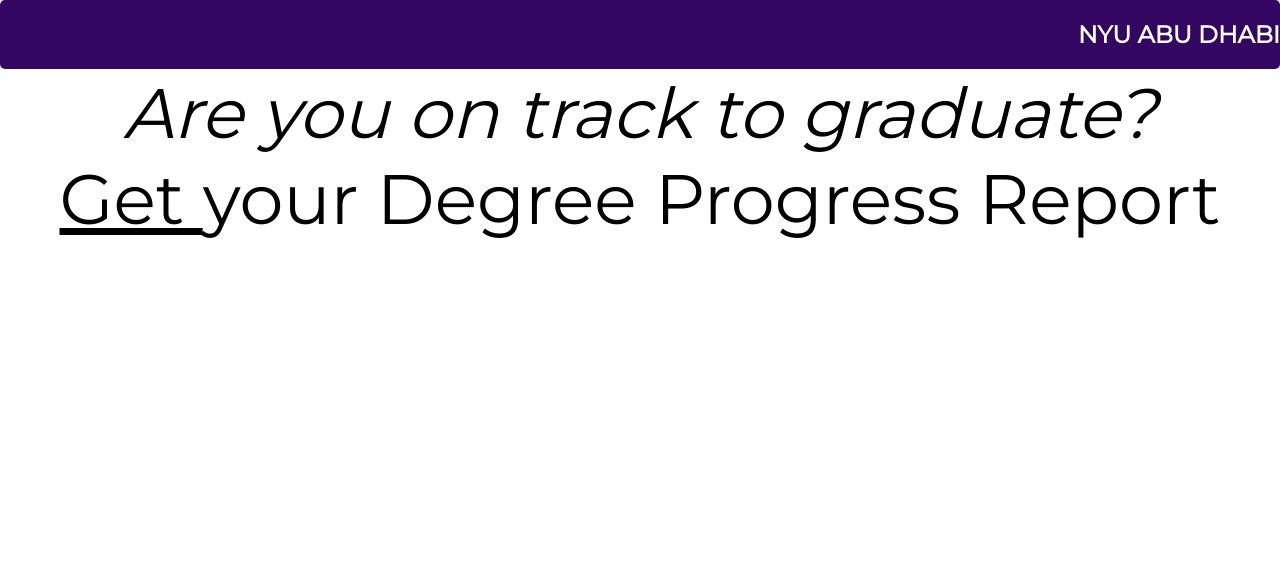
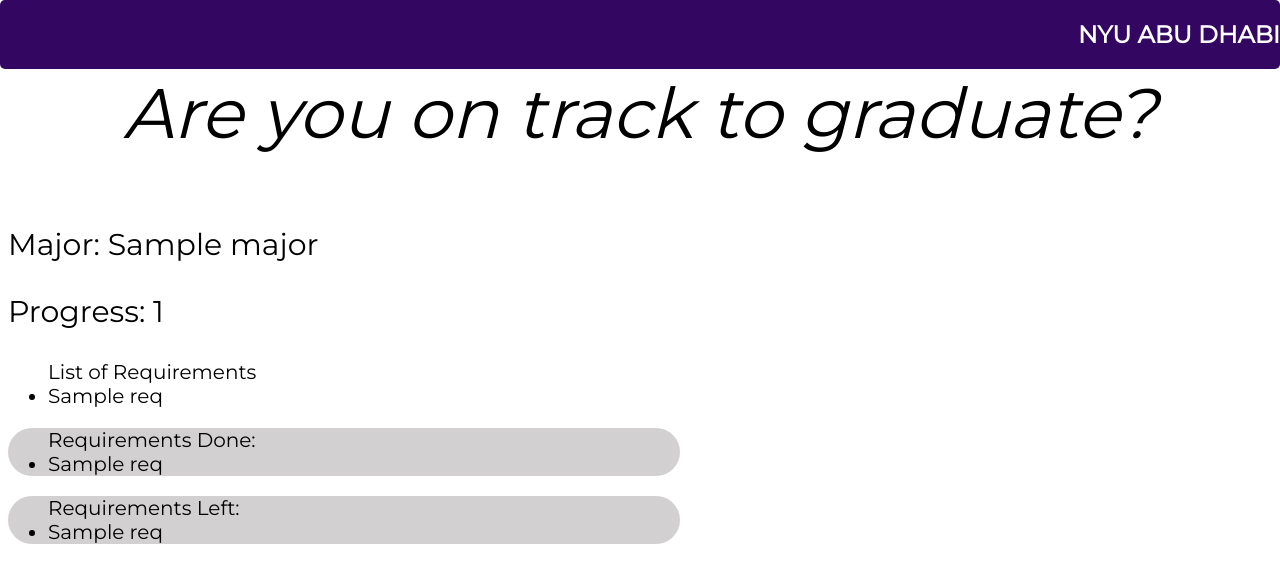
Before and after one commit to juandapl/car, a Flask app: template Code/templates/degreeProgress.html in a window 1280 px wide. Shown: the top 583 px of the page. Run offline with Flask 2, Linux system fonts and the light colour scheme; the template is opened without the code that fills it: most values are stand-ins (such as "Sample title", 1, 10 or a date in 2020); parts of the project's set-up code (start-up, migrations or seed data) failed here and were passed over.

Commit message:
im sleepy

```diff
--- a/Code/templates/degreeProgress.html
+++ b/Code/templates/degreeProgress.html
@@ -4,18 +4,40 @@
   <meta charset="utf-8">
   <meta name="viewport" content="width=device-width, initial-scale=1">
    <link rel="stylesheet" href="style.css"/>
+   <link rel="stylesheet" href="{{url_for('static', filename='style.css')}}"/>
    <link href='https://fonts.googleapis.com/css?family=Montserrat' rel='stylesheet'>
 </head>
 <body>
 <div id="banner">
 	<a id="none" href="main"><h2> NYU ABU DHABI </h2> </a>
 </div>
-<p id="progress"><span id="part1"> Are you on track to graduate?</span> </br><span id="under">Get </span> your Degree Progress Report</p>
+<p id="progress"><span id="part1"> Are you on track to graduate?</span>
 
+  <p id="maj">Major: {{major}} </p>
+<p id="maj">Progress: {{r['percentage']}} </p>
+<ul id="majorReqList">List of Requirements
+  {%for req in r['required']%}
+  <li>{{req}}</li>
+  {%endfor%}
+</ul>
+<div class="float-container">
+<ul id="DoneReqList">Requirements Done:
+  {%for req in r['done']%}
+  <li>{{req}}</li>
+  {%endfor%}
+</ul>
 
-<div id="progreport">
+<ul id="leftReqList">Requirements Left:
+  {%for req in r['left']%}
+  <li>{{req}}</li>
+  {%endfor%}
+</ul>
+</div>
 
-</div>
+ <script src="script.js"> </script>
+
+</body>
+</html>
 
 
 </body>
```
